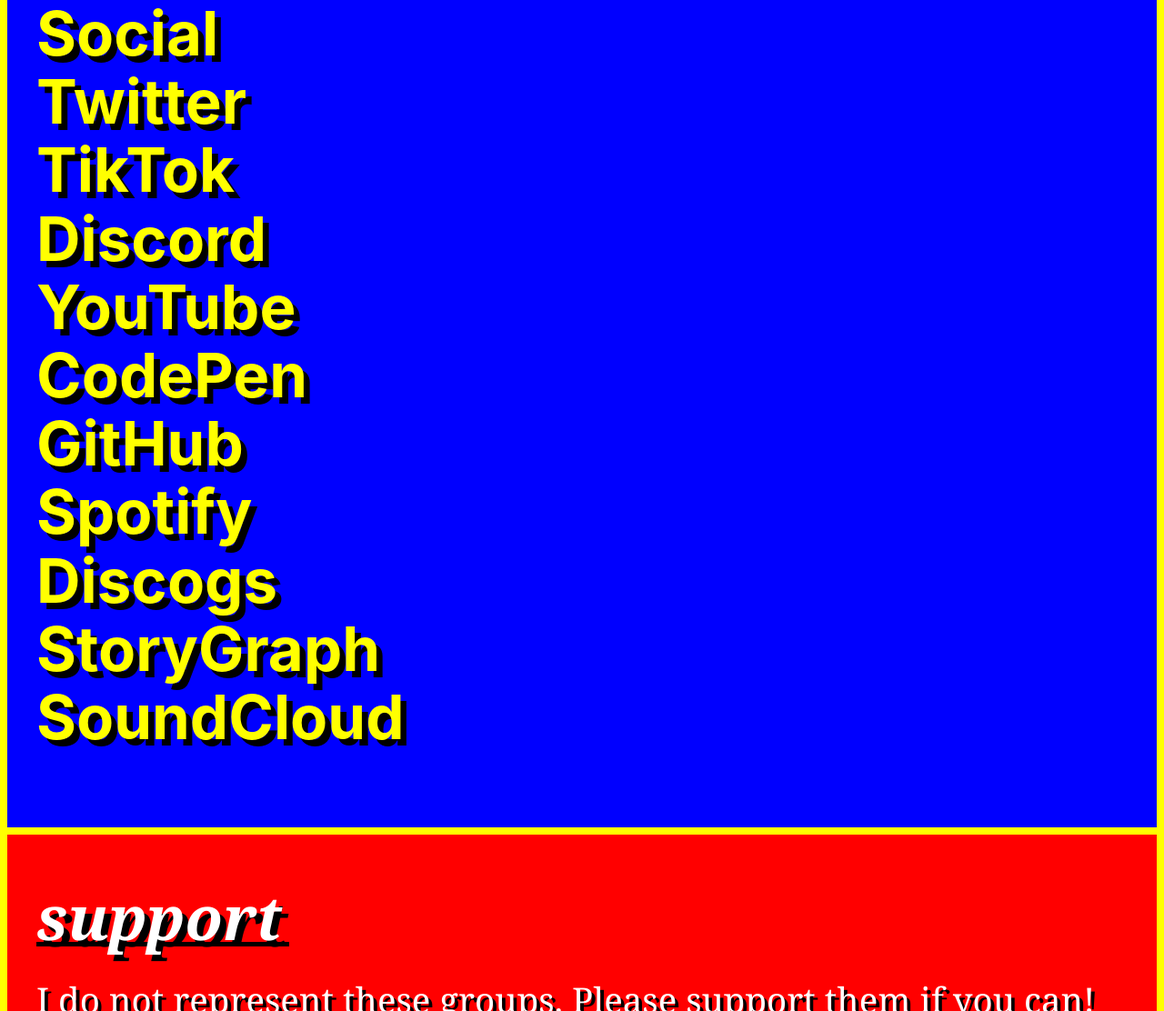
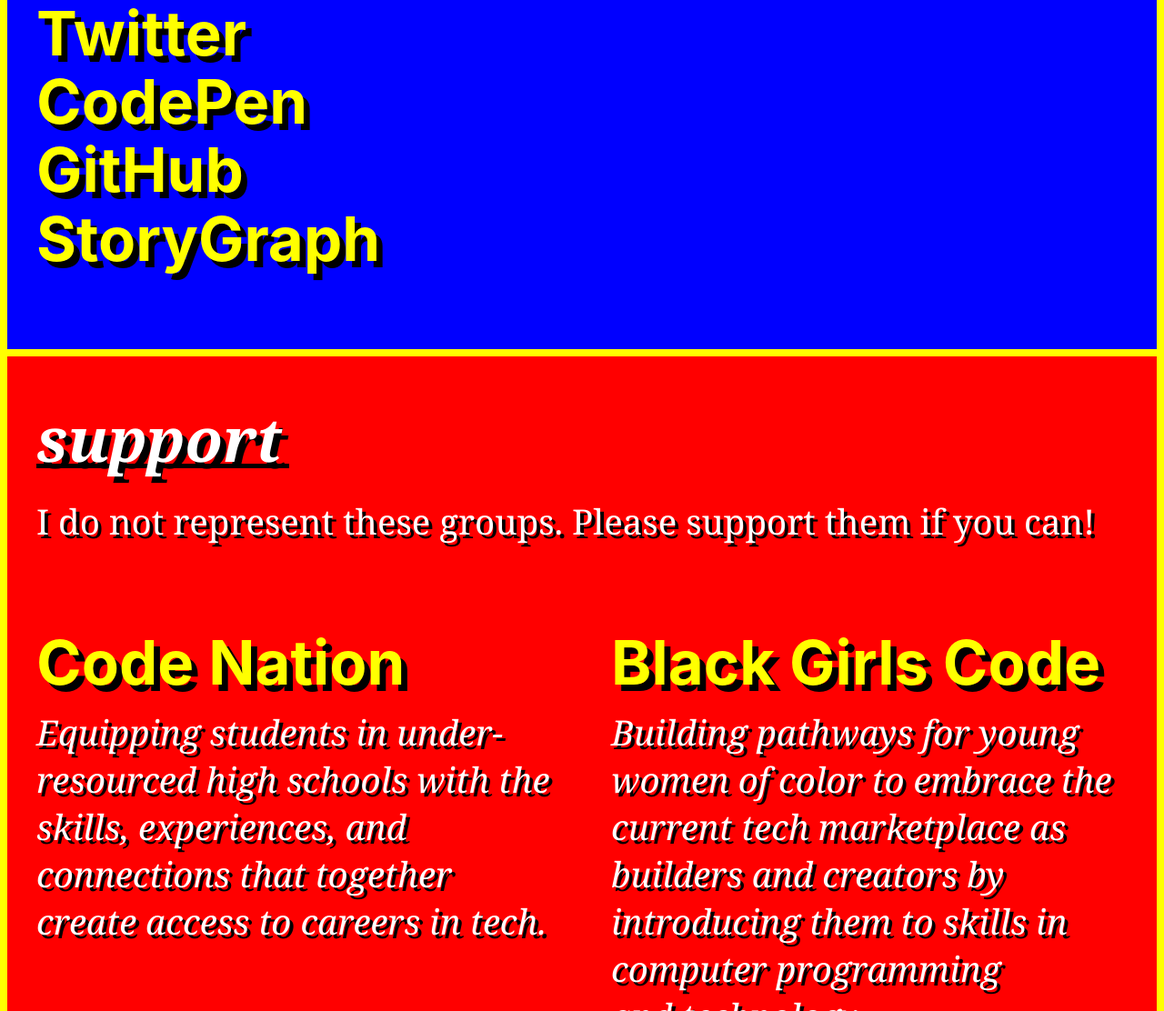
Before and after one commit to ja-k-e/jake.fun, a plain HTML site: page index.html in a window 1280 px wide. Shown: the part 215-1327 px from the top of the page at 91% size. Drawn offline with Linux system fonts and the light colour scheme.

Commit message:
ermoving some socials

```diff
--- a/index.html
+++ b/index.html
@@ -20,19 +20,7 @@
           <nav aria-label="Social media links">
             <ul>
               <li>
-                <a href="https://social.jake.fun">Social</a>
-              </li>
-              <li>
                 <a href="https://twitter.com/jake_albaugh">Twitter</a>
-              </li>
-              <li>
-                <a href="https://www.tiktok.com/@jake.albaugh">TikTok</a>
-              </li>
-              <li>
-                <a href="https://forms.gle/vrN2U9R9Hyp1zfrD6">Discord</a>
-              </li>
-              <li>
-                <a href="https://www.youtube.com/jakealbaugh">YouTube</a>
               </li>
               <li>
                 <a href="https://www.codepen.io/jakealbaugh">CodePen</a>
@@ -41,18 +29,9 @@
                 <a href="https://github.com/jakealbaugh">GitHub</a>
               </li>
               <li>
-                <a href="https://open.spotify.com/user/jakealbaugh">Spotify</a>
-              </li>
-              <li>
-                <a href="https://www.discogs.com/user/jakealbaugh">Discogs</a>
-              </li>
-              <li>
                 <a href="https://app.thestorygraph.com/profile/jakealbaugh"
                   >StoryGraph</a
                 >
-              </li>
-              <li>
-                <a href="https://soundcloud.com/jakealbaugh">SoundCloud</a>
               </li>
             </ul>
           </nav>
```
